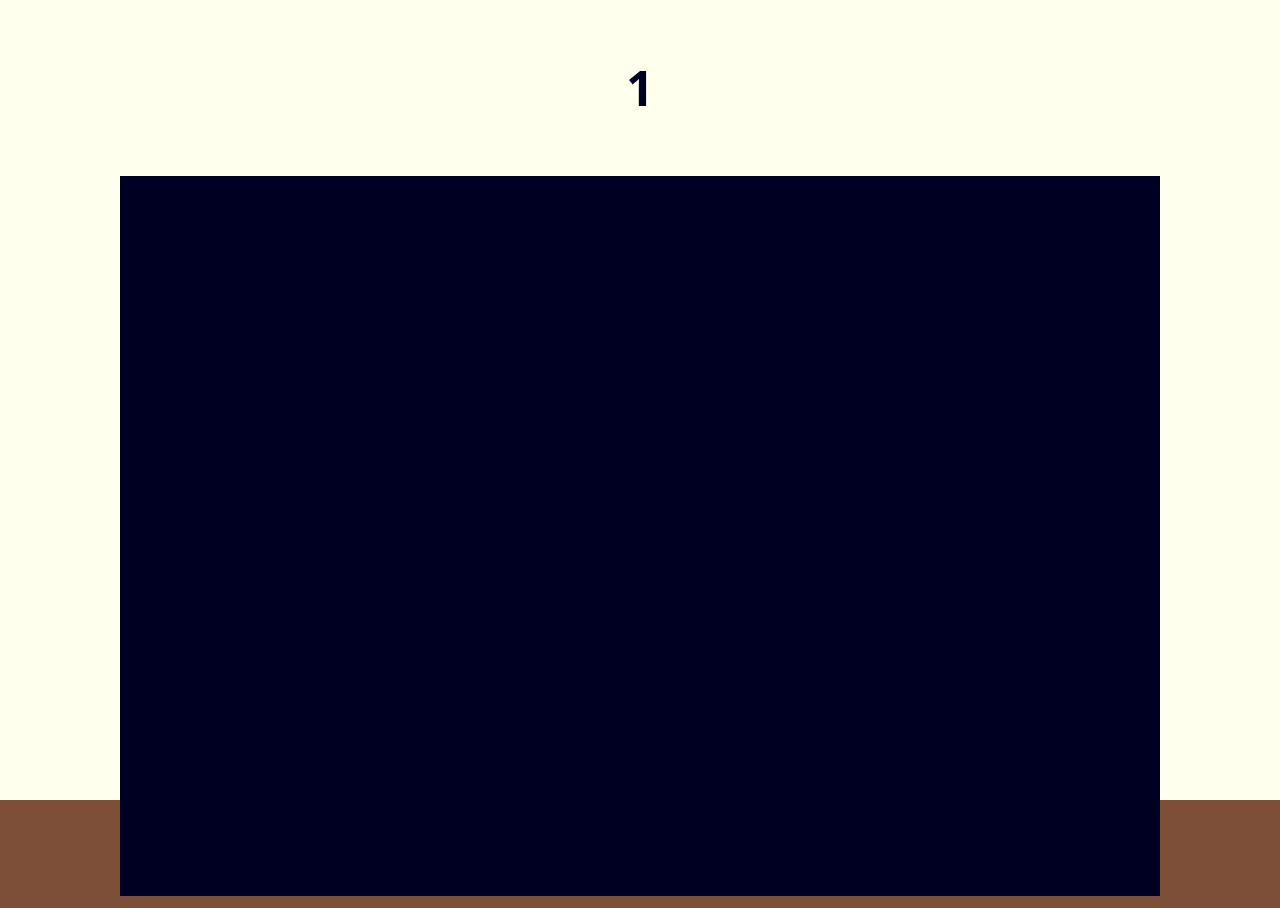
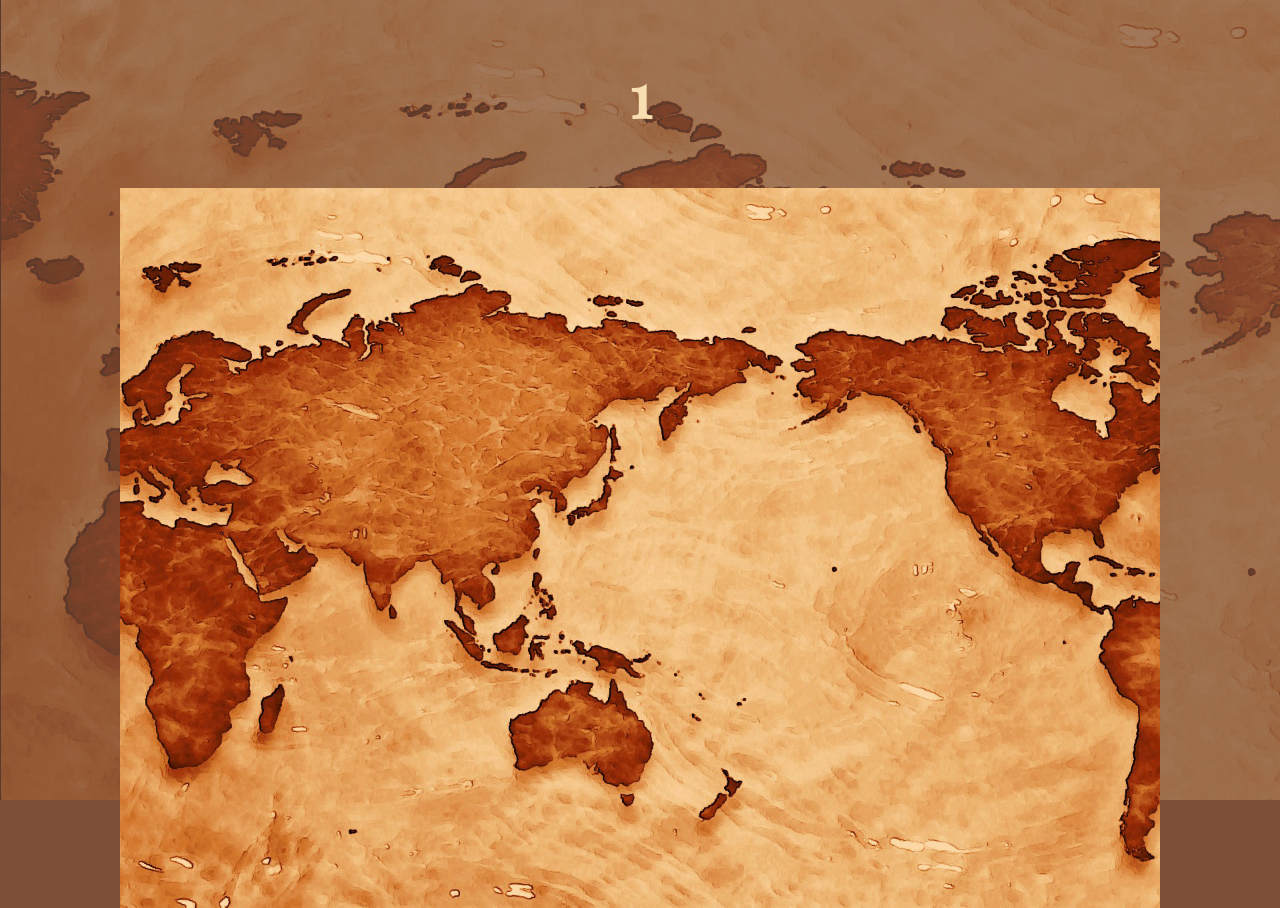
Before and after one commit to dreyyan/Project.14.MyHistoricalJourney, a React (Vite) app: page /museum/1 in a window 1280 px wide. Built offline with nearby package versions, Linux system fonts and the light colour scheme.

Commit message:
focused on styling

```diff
--- a/index.html
+++ b/index.html
@@ -2,6 +2,7 @@
 <html lang="en">
   <head>
     <meta charset="UTF-8" />
+    <link href="https://fonts.googleapis.com/css2?family=Playfair+Display&display=swap" rel="stylesheet">
     <link rel="icon" type="image/png" href="/icon-ph.png" />
     <meta name="viewport" content="width=device-width, initial-scale=1.0" />
     <title>My Historical Journey</title>
--- a/src/index.css
+++ b/src/index.css
@@ -1,4 +1,9 @@
 @import "tailwindcss";
+
+body {
+  font-family: 'Playfair Display', serif;
+  background-color: #7D4F38;
+}
 
 .scrollbar-hide::-webkit-scrollbar {
     display: none;
@@ -7,7 +12,3 @@
 .scrollbar-hide {
     scrollbar-width: none;
 }
-
-body {
-    background-color: #7D4F38;
-}
--- a/src/pages/MuseumDetail.tsx
+++ b/src/pages/MuseumDetail.tsx
@@ -1,6 +1,7 @@
 import { useParams } from "react-router-dom";
 import { Link } from "react-router-dom";
 import { UPVItems, PMEHItems, MPMHItems, NMPItems } from './MuseumItems'
+ import colors from '../colors';
 
 function MuseumDetail() {
     const { id } = useParams();
@@ -13,24 +14,42 @@ function MuseumDetail() {
     }
 
     let selectedItems: MuseumItem[] = [];
+    let backgroundImage = '/background-map.jpg';
 
-    if (id === 'UPV-Museum-of-Arts-and-Cultural-Heritage') selectedItems = UPVItems;
-    else if (id === 'Philippine-Museum-of-Economic-History') selectedItems = PMEHItems;
-    else if (id === 'Museum-of-Philippine-Maritime-History') selectedItems = MPMHItems;
-    else if (id === 'National-Museum-of-the-Philippines-Iloilo') selectedItems = NMPItems;
+    if (id === 'UPV-Museum-of-Arts-and-Cultural-Heritage') {
+      selectedItems = UPVItems;
+      backgroundImage = '/background-UPV-MACH.jpg';
+    } else if (id === 'Philippine-Museum-of-Economic-History') {
+      selectedItems = PMEHItems;
+      backgroundImage = '/background-PMEH.jpg';
+    } else if (id === 'Museum-of-Philippine-Maritime-History') {
+      selectedItems = MPMHItems;
+      backgroundImage = '/background-MPMH.jpg';
+    } else if (id === 'National-Museum-of-the-Philippines-Iloilo') {
+      selectedItems = NMPItems;
+      backgroundImage = '/background-NMP.jpeg';
+    }
 
   return (
-    <div className="flex flex-col items-center justify-start h-screen bg-[#FFFFEE]">
+    <div className="flex flex-col items-center justify-start h-screen bg-[url('/background-map.jpg')]">
       {/* TITLE */}
-      <h1 className="text-5xl text-[#000022] font-bold mt-16 mb-16">{title}</h1>
-      <div className="flex flex-col h-screen bg-[#FFFFEE]">
+      <h1 className="z-2 text-6xl font-bold mt-16 mb-16" style={{ color: colors.color5 }}>{title}</h1>
+      <div className="flex flex-col h-screen">
+        {/* Background image layer with opacity */}
+        <div className="z-0 absolute inset-0 bg-[#7D4F38] bg-cover bg-center opacity-70"></div>
         {/* HORIZONTAL SCROLL */}
-        <div className="flex flex-wrap justify-center items-start bg-[#000022] w-260 h-180 overflow-y-auto scrollbar-hide pt-14">
+        <div className="z-1 flex flex-wrap justify-center items-start w-260 h-180 overflow-y-auto scrollbar-hide pt-14"
+        style={{
+        backgroundImage: `url('${backgroundImage}')`,
+        backgroundSize: 'cover',
+        backgroundPosition: 'center',
+        backgroundRepeat: 'no-repeat'
+        }}>
           {selectedItems.map((item, index) => (
             <Link
               key={index}
               to={`/museum/${id}/${index}`}
-              className="border-2 rounded-2xl w-54 h-54 pb-4">
+              className="rounded-2xl w-54 h-54 pb-4">
               <div className="flex flex-col items-center">
                 {/* LABEL */}
                 <div className="w-full px-7">
@@ -40,10 +59,10 @@ function MuseumDetail() {
                 </div>
                 {/* CARD */}
                 <div
-                  className="flex flex-shrink-0 justify-center items-center bg-cover bg-center w-40 h-40 rounded-xl filter blur-[2px] hover:blur-none transition-all duration-300 ease-in-out"
+                  className="flex flex-shrink-0 justify-center items-center bg-cover bg-center w-40 h-40 rounded-xl filter blur-[1px] hover:blur-none transition-all duration-300 ease-in-out"
                   style={{
                     backgroundImage: `url(${item.image})`,
-                    border: '4px solid rgba(255, 255, 255, 0.2)',
+                    border: '4px solid rgba(255, 255, 255, 1)',
                     textShadow:
                       '2px 2px 1px rgba(0, 0, 0, 0.6), -2px -2px 1px rgba(0, 0, 0, 0.6), -2px 2px 1px rgba(0, 0, 0, 0.6), 2px -2px 1px rgba(0, 0, 0, 0.6)'
                   }}>
--- a/src/pages/MuseumItems.tsx
+++ b/src/pages/MuseumItems.tsx
@@ -1,7 +1,7 @@
 const UPVItems = [
     {
         name: 'Background',
-        image: '/background-UPV-MACH.jpg',
+        image: '/question-mark.webp',
         description: 'This is the front of the UPV MACH, located in the old Iloilo City Hall. The building has a classic, old-school look with big columns and arched windows—designed by famous architect Juan Arellano. Now part of UP Visayas, it’s a cool mix of history and art that really sets the vibe before you even step inside.'
     },
     {
@@ -179,7 +179,7 @@ const UPVItems = [
 const PMEHItems = [
     {
         name: 'Background',
-        image: '/background-PMEH.jpg',
+        image: '/question-mark.webp',
         description: 'Walking through the doors of the building felt like stepping into another era. The high ceilings and restored details hinted at the wealth of stories inside — stories of trade, labor, and everyday Filipinos shaping the economy long before I was born. It wasn’t just a museum; it felt like a quiet conversation with history, inviting me to listen.'
     },
     {
--- a/tailwind.config.js
+++ b/tailwind.config.js
@@ -6,11 +6,11 @@ export default {
     theme: {
       extend: {
         colors: {
-          primary: '#4E3D42',
-          secondary: '#6D6466',
-          tertiary: '#9F9F92',
-          support: '#C9D5B5',
-          accent: '#E3DBDB',
+          primary: '#7D4F38',
+          secondary: '#AD7954',
+          tertiary: '#D09B69',
+          support: '#EAC7A1',
+          accent: '#F7DFB1',
         },
       },
     },
```
Also changed, not shown: src/pages/Home.tsx (+33 -24 lines), public/background-map.jpg (added), public/question-mark.webp (added).
